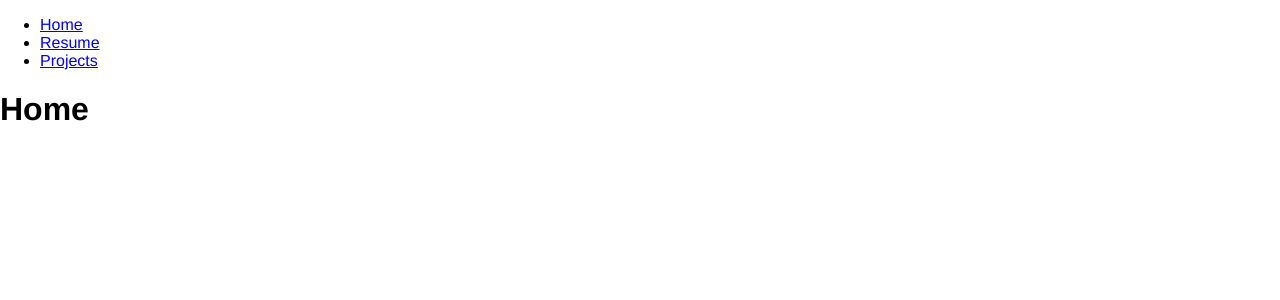
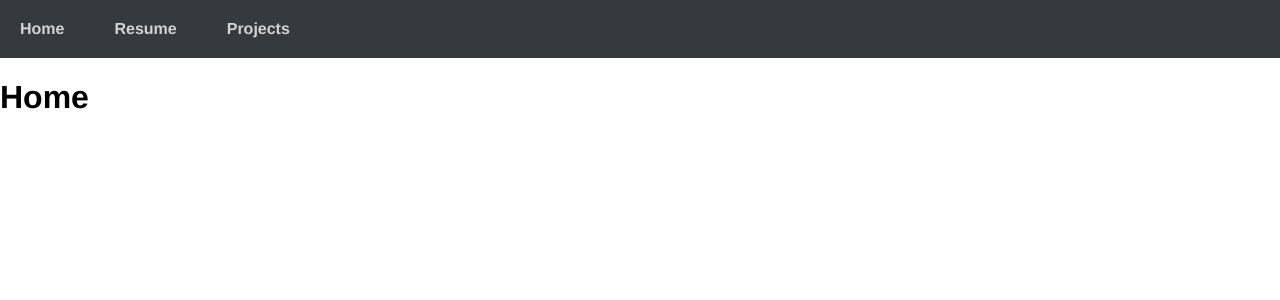
Before and after one commit to tahaafzal5/personal-website-2.0, a React (Create React App) app: page / in a window 1280 px wide. Shown: the top 300 px of the page. Built offline with nearby package versions, Linux system fonts and the light colour scheme.

Commit message:
improve navbar

```diff
--- /dev/null
+++ b/src/Navbar/Navbar.css
@@ -0,0 +1,22 @@
+.navbar {
+    background-color: rgb(53, 58, 63);
+    display: flex;
+    flex-direction: row;
+    padding: 20px;
+    justify-content: left;
+    gap: 50px;
+    font-weight: bold;
+}
+
+.navbar-link {
+    color: lightgray;
+    text-decoration: none;
+}
+
+.navbar-link:hover {
+    color: white;
+}
+
+.navbar-link:active {
+    color: white;
+}
--- a/src/Navbar/Navbar.js
+++ b/src/Navbar/Navbar.js
@@ -1,20 +1,15 @@
 import React from "react";
+import "./Navbar.css";
 import { Link } from "react-router-dom";
 
 function Navbar() {
     return (
-        <ul className="Navbar">
-            <li>
-                <Link to="/">Home</Link>
-            </li>
-            <li>
-                <Link to="/resume">Resume</Link>
-            </li>
-            <li>
-                <Link to="/projects">Projects</Link>
-            </li>
-        </ul>
-    )
+        <section className="navbar">
+            <Link className="navbar-link" to="/">Home</Link>
+            <Link className="navbar-link" to="/resume">Resume</Link>
+            <Link className="navbar-link" to="/projects">Projects</Link>
+        </section>
+    );
 }
 
 export default Navbar;
```
